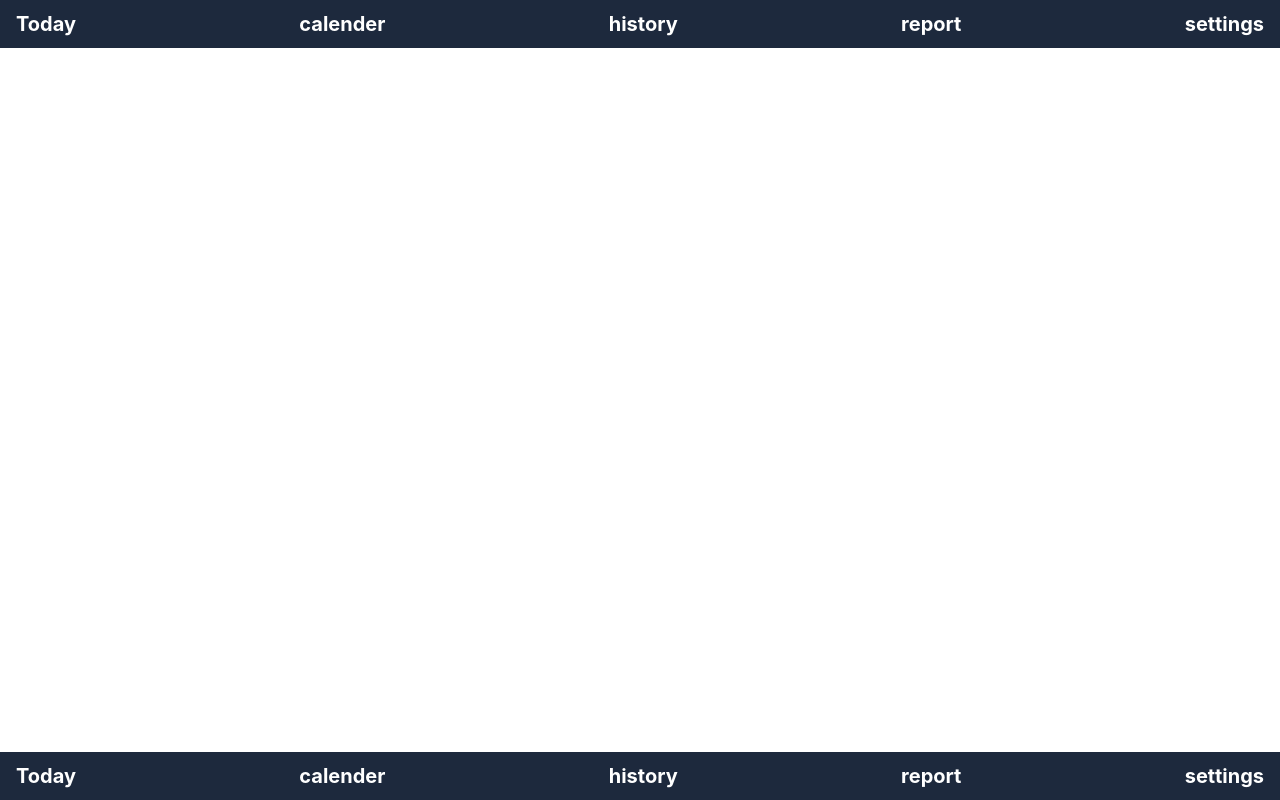
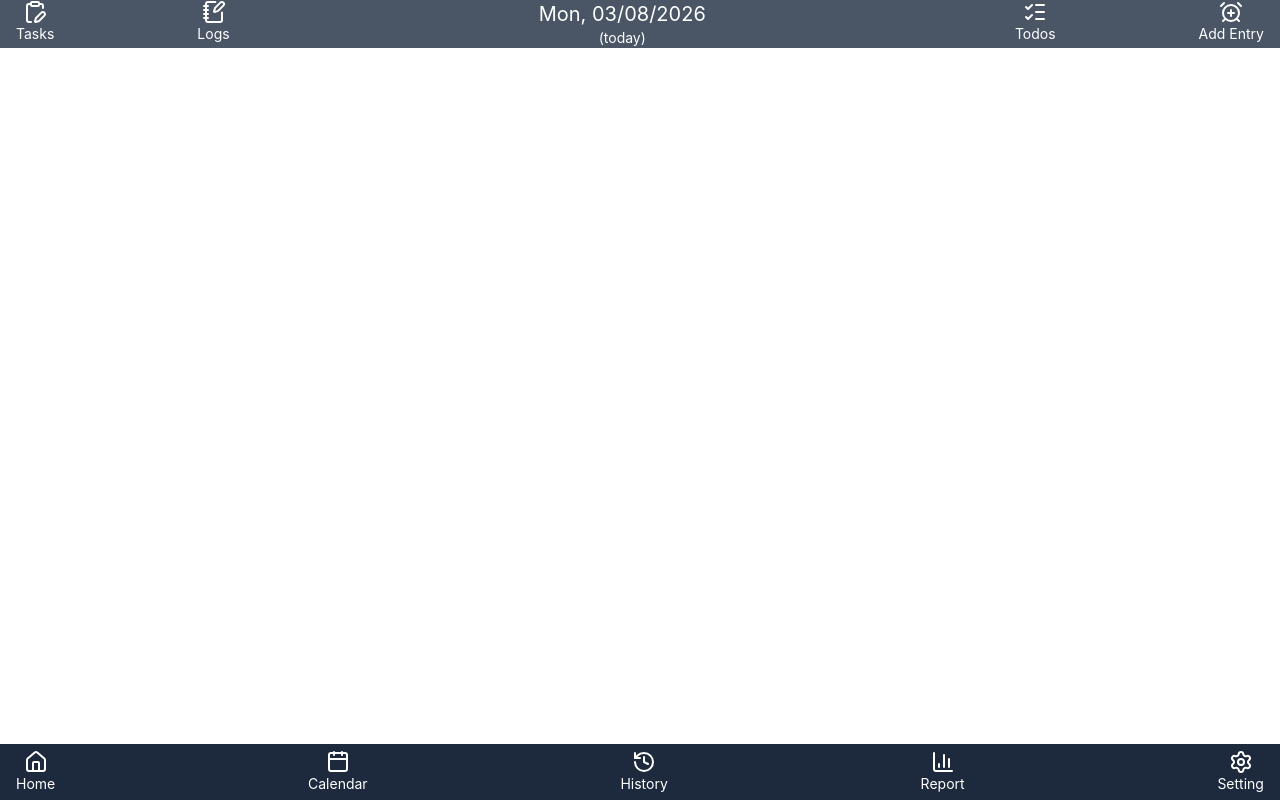
Before and after one commit to Mr-Aas/trackora, a React (Vite) app in the folder client/: page / in a window 1280 px wide. Built offline with nearby package versions, Linux system fonts and the light colour scheme.

Commit message:
made the initial ui of the app , header and taskbar and starts routing

```diff
--- a/client/package.json
+++ b/client/package.json
@@ -14,6 +14,7 @@
     "lucide-react": "^1.28.0",
     "react": "^19.2.8",
     "react-dom": "^19.2.8",
+    "react-router-dom": "^7.18.2",
     "tailwindcss": "^4.3.3"
   },
   "devDependencies": {
--- a/client/src/App.tsx
+++ b/client/src/App.tsx
@@ -1,20 +1,21 @@
-// import { useState } from 'react'
-// import reactLogo from './assets/react.svg'
-// import viteLogo from './assets/vite.svg'
-// import heroImg from './assets/hero.png
-import Taskbar from './components/taskbar'
-import Header from './components/header'
+
+import { RouterProvider } from 'react-router-dom'
+import HomeRoutes from './routes/homeRoutes'
+// import Taskbar from './components/taskbar.tsx'
+// import Header from './components/header.tsx'
+
+
 
 import './App.css'
 
 function App() {
-  // const [count, setCount] = useState(0)
+
 
   return (
     <>
-    <Header  />
-    <Taskbar />
-      {/* <div className="main bg-red-400">hello</div> */}
+    <RouterProvider router={HomeRoutes}/>
+      {/* <Header/> */}
+      {/* <Taskbar/> */}
 
     </>
   )
--- a/client/src/components/header.tsx
+++ /dev/null
@@ -1,16 +0,0 @@
-import React from 'react'
-import { Smile } from 'lucide-react'
-
-export default function Header() {
-    return (
-        <div className='outer bg-slate-800 h-12 flex justify-center items-center absolute w-full top-0 pl-4 pr-4'>
-            <ul className='flex text-xl font-bold text-white w-full justify-between gap-4  '>
-                <li className='menu ' >Today</li>
-                <li className='menu ' >calender</li>
-                <li className='menu ' >history</li>
-                <li className='menu ' >report</li>
-                <li className='menu ' >settings</li>
-            </ul>
-        </div>
-    )
-}
--- /dev/null
+++ b/client/src/components/navbarComponents/header.tsx
@@ -0,0 +1,47 @@
+import { Link } from 'react-router-dom';
+import { ClipboardPen, ListChecks, NotebookPen, AlarmClockPlus } from 'lucide-react';
+// import { } from 'lucide';
+
+
+export default function Header() {
+    const today = () => {
+        let now = new Date();
+        return now.toLocaleDateString('en-GB', {
+            weekday: 'short',
+            day: 'numeric',
+            month: 'numeric',
+            year: 'numeric',
+        })}
+   return (
+            <div className='outer bg-gray-600 h-12 flex justify-center items-center absolute w-full top-0 pl-4 pr-4'>
+                <ul className='flex text-xl text-white w-full justify-between gap-4  '>
+                    <Link to='/manageTasks' className='menu flex flex-col items-center ' >
+                        <ClipboardPen />
+                        <span className='text-sm'>Tasks</span>
+                    </Link>
+
+                    <Link to='/notes' className='menu  flex flex-col items-center' >
+                        <NotebookPen />
+                        <span className='text-sm'>Logs</span>
+                    </Link>
+                    <Link to='/tasks' className="datetoday w-[40%]">
+
+                        <div className='flex justify-center flex-col items-center'>{today()}
+                            <span className='text-sm'>(today)</span>
+                        </div>
+                    </Link>
+                    <Link to='/todos' className='menu  flex flex-col items-center' >
+                        <ListChecks />
+                        <span className='text-sm'>Todos</span>
+                    </Link>
+
+
+                    <Link to='/addEntries' className='  flex flex-col items-center' >
+                        <AlarmClockPlus />
+                        <span className='text-sm'>Add Entry</span>
+                    </Link>
+
+                </ul>
+            </div>
+        )
+    }
--- /dev/null
+++ b/client/src/components/navbarComponents/taskbar.tsx
@@ -0,0 +1,33 @@
+// import React from 'react'
+import { Home, Calendar, Settings, ChartColumn, RotateCcwClock } from 'lucide-react';
+export default function Taskbar() {
+    return (
+        <div className='outer bg-slate-800 h-14 flex justify-center items-center absolute w-full bottom-0 pl-4 pr-4'>
+            <ul className='flex text-xl text-white w-full justify-between gap-4  '>
+                <li className='menu flex flex-col items-center ' >
+                    <Home  />
+                    <span className='text-sm'>Home</span>
+                    </li>
+                <li className='menu  flex flex-col items-center' >
+                    <Calendar />
+                    <span  className='text-sm'>Calendar</span>
+                </li>
+
+                <li className='menu  flex flex-col items-center' >
+                    <RotateCcwClock />
+                    <span className='text-sm'>History</span>
+                    </li>
+
+                <li className='menu  flex flex-col items-center' >
+                    <ChartColumn />
+                    <span className='text-sm'>Report</span>
+                    </li>
+                <li className='  flex flex-col items-center' >
+                    <Settings />
+                    <span className='text-sm'>Setting</span>
+                    </li>
+
+            </ul>
+        </div>
+    )
+}
--- a/client/src/components/taskbar.tsx
+++ /dev/null
@@ -1,15 +0,0 @@
-import React from 'react'
-
-export default function Taskbar() {
-    return (
-        <div className='outer bg-slate-800 h-12 flex justify-center items-center absolute w-full bottom-0 pl-4 pr-4'>
-            <ul className='flex text-xl font-bold text-white w-full justify-between gap-4  '>
-                <li  className='menu ' >Today</li>
-                <li  className='menu ' >calender</li>
-                <li className='menu ' >history</li>
-                <li className='menu ' >report</li>
-                <li className='menu ' >settings</li>
-            </ul>
-        </div>
-    )
-}
--- /dev/null
+++ b/client/src/pages/Dashboard.tsx
@@ -0,0 +1,13 @@
+import React from 'react'
+import Taskbar from '../components/navbarComponents/taskbar'
+import Header from '../components/navbarComponents/header'
+
+export default function Dashboard() {
+  return (
+    <div>
+        <Header/>
+        i am dashboard
+        <Taskbar/>
+    </div>
+  )
+}
--- /dev/null
+++ b/client/src/pages/Todos.tsx
@@ -0,0 +1,9 @@
+import React from 'react'
+
+export default function Todos() {
+  return (
+    <div>
+      i am too
+    </div>
+  )
+}
--- /dev/null
+++ b/client/src/routes/homeRoutes.tsx
@@ -0,0 +1,18 @@
+import { createBrowserRouter } from "react-router";
+// import Layout from "../pages/Layout";
+import Dashboard from "../pages/Dashboard";
+import Todos from "../pages/Todos";
+
+const HomeRoutes = createBrowserRouter([
+    {
+        path:"/",
+        element:< Dashboard/>
+    },
+    {
+        path:"/todos",
+        element:< Todos/>
+    },
+
+]
+)
+export default HomeRoutes;
```
Also changed, not shown: client/src/pages/Layout.tsx (added, +14 -0 lines), 1 other file (tests, documents, lock files or other folders).
